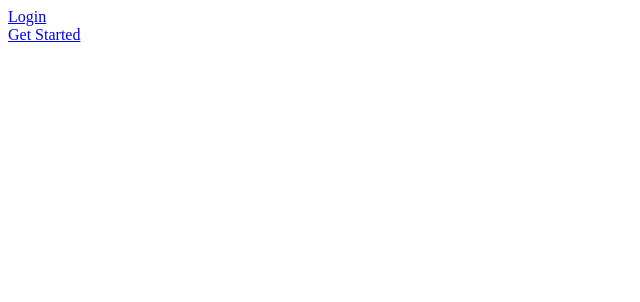
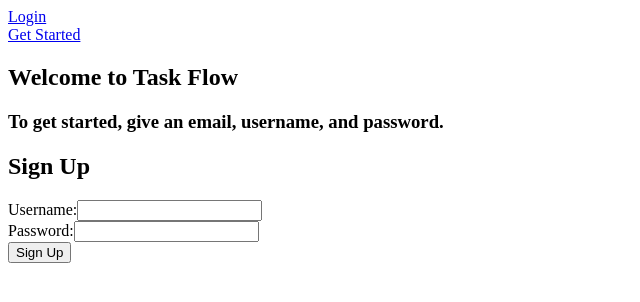
Before and after one commit to fullstackstorm/task-flow, a React (Create React App) app in the folder client/: page /login in a window 1280 px wide. Shown: the top 302 px of the page, without its empty margins (0-640 px from the left). Built offline with nearby package versions, Linux system fonts and the light colour scheme.

Commit message:
Create login page.

```diff
--- a/client/src/components/App.js
+++ b/client/src/components/App.js
@@ -2,9 +2,11 @@ import React, { useEffect, useState } from "react";
 import { Switch, Route } from "react-router-dom";
 import Header from "./Header";
 import SignUpPage from "./SignUpPage";
+import LoginPage from "./LoginPage";
 import Dashboard from "./Dashboard";
 
-function App() {
+function App()
+{
   return (
     <div className="app">
       <Header />
@@ -12,6 +14,9 @@ function App() {
         <Route exact path="/"></Route>
         <Route exact path="/signup">
           <SignUpPage />
+        </Route>
+        <Route exact path="/login">
+          <LoginPage />
         </Route>
         <Route exact path="/dashboard">
           <Dashboard />
--- /dev/null
+++ b/client/src/components/LoginForm.js
@@ -0,0 +1,65 @@
+import React from "react";
+import { Formik, Field, Form, ErrorMessage } from "formik";
+import * as Yup from "yup";
+import { useHistory } from "react-router-dom";
+
+function LoginForm() {
+  const history = useHistory();
+  const initialValues = {
+    username: "",
+    password: "",
+  };
+
+  const validationSchema = Yup.object({
+    username: Yup.string().required("Required"),
+    password: Yup.string().required("Required"),
+  });
+
+  const onSubmit = async (values, { setSubmitting }) => {
+    try {
+      await fetch("http://127.0.0.1:5555/login", {
+        method: "POST",
+        headers: {
+          "Content-Type": "application/json",
+        },
+        body: JSON.stringify(values),
+      });
+    } catch (error) {
+      console.error("Error:", error);
+    }
+    setSubmitting(false);
+
+    history.push("/dashboard")
+  };
+
+  return (
+    <div className="form">
+      <h2>Sign Up</h2>
+      <Formik
+        initialValues={initialValues}
+        validationSchema={validationSchema}
+        onSubmit={onSubmit}
+      >
+        {() => (
+          <Form>
+            <div className="form-field">
+              <label>Username:</label>
+              <Field type="text" name="username" />
+              <ErrorMessage name="username" component="div" className="error" />
+            </div>
+
+            <div className="form-field">
+              <label>Password:</label>
+              <Field type="password" name="password" />
+              <ErrorMessage name="password" component="div" className="error" />
+            </div>
+
+            <button type="submit">Sign Up</button>
+          </Form>
+        )}
+      </Formik>
+    </div>
+  );
+}
+
+export default LoginForm;
--- /dev/null
+++ b/client/src/components/LoginPage.js
@@ -0,0 +1,14 @@
+import React from 'react';
+import LoginForm from './LoginForm'
+
+function LoginPage(){
+    return (
+        <div className="signup-page">
+            <h2>Welcome to Task Flow</h2>
+            <h3>To get started, give an email, username, and password.</h3>
+            <LoginForm></LoginForm>
+        </div>
+    )
+}
+
+export default LoginPage;
```
